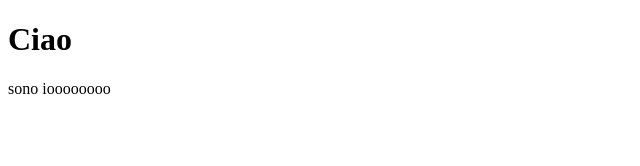
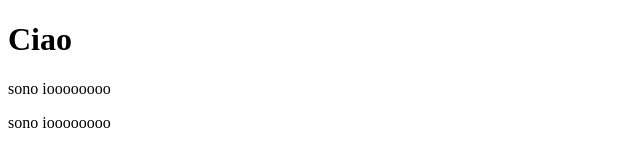
Before and after one commit to Lotty-Bag/Lotty-Bag.github.io, a plain HTML site: page index.html in a window 1280 px wide. Shown: the whole page, without its empty margins (0-640 px from the left). Drawn offline with Linux system fonts and the light colour scheme.

Commit message:
ma come cazzo funziona???

```diff
--- a/index.html
+++ b/index.html
@@ -7,5 +7,6 @@
 <body>
 <h1>Ciao</h1>
 <p>sono ioooooooo</p>
+<p>sono ioooooooo</p>
 </body>
 </html>
```
